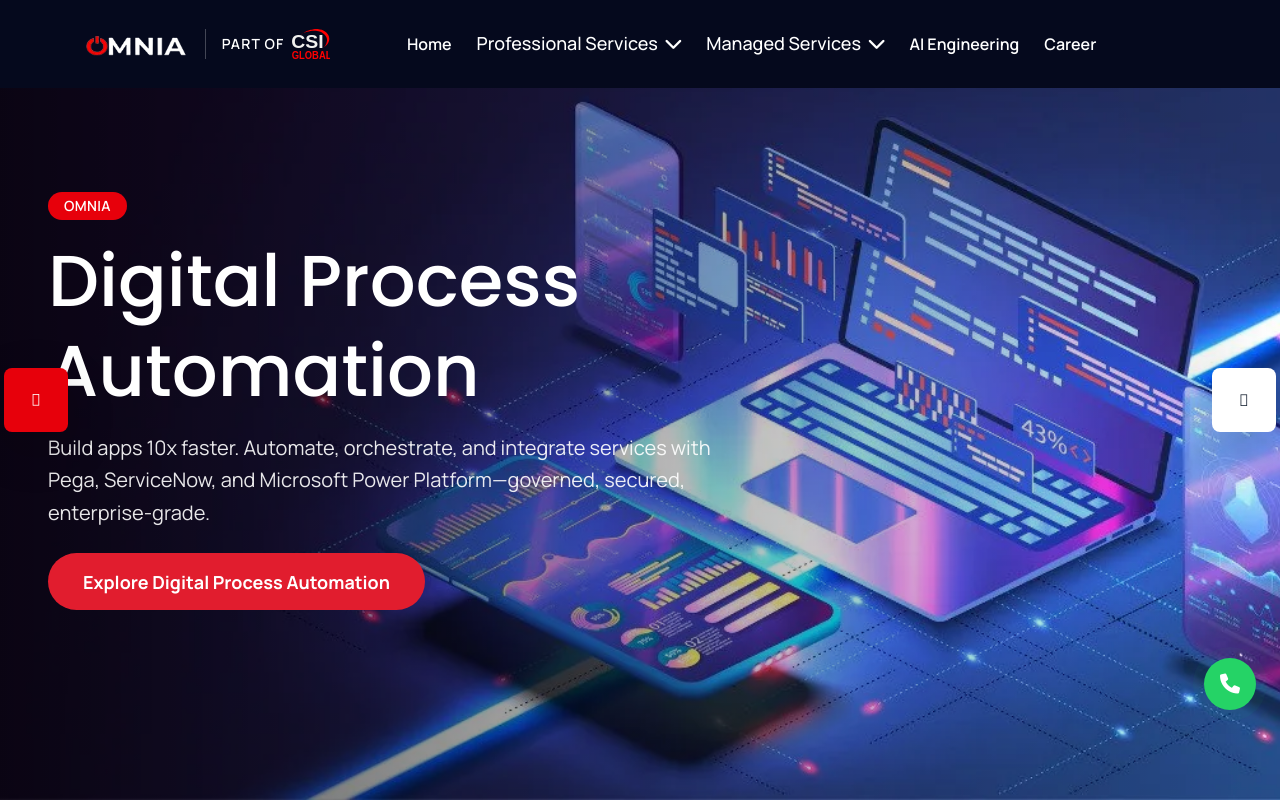
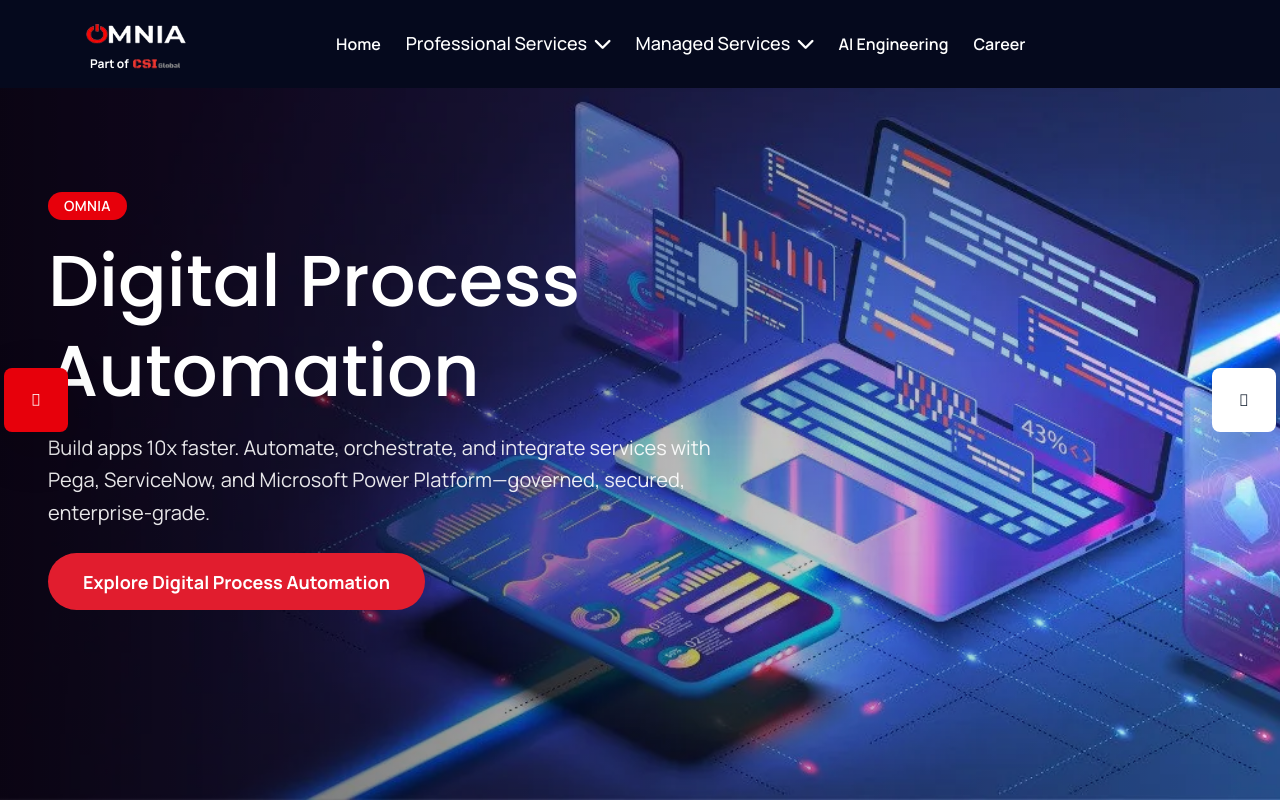
Before and after one commit to csi-global/omnia, a Next.js app: page / in a window 1280 px wide. Shown: the top 802 px of the page. Built offline with nearby package versions, Linux system fonts and the light colour scheme.

Commit message:
Refactor layout and components by removing FloatingCallButton and offcanvas label styles. Updated footer and header logos for improved consistency and visual appeal.

```diff
--- a/src/app/globals.css
+++ b/src/app/globals.css
@@ -239,14 +239,6 @@
   color: var(--theme);
 }
 
-.offcanvas-part-of-label {
-  font-size: 0.625rem;
-  font-weight: 600;
-  letter-spacing: 0.08em;
-  text-transform: uppercase;
-  color: rgba(15, 23, 42, 0.5);
-  line-height: 1;
-}
 .footer-part-of-label {
   font-size: 0.625rem;
   font-weight: 600;
--- a/src/app/layout.tsx
+++ b/src/app/layout.tsx
@@ -1,5 +1,4 @@
 import BackToTopButton from "@/components/back-to-top";
-import FloatingCallButton from "@/components/FloatingCallButton";
 import Footer from "@/components/Footer";
 import Header from "@/components/Header";
 import Preloader from "@/components/Preloader";
@@ -62,7 +61,6 @@
       >
         <Preloader />
         <BackToTopButton />
-        <FloatingCallButton />
         <Header />
         {children}
         <Footer />
--- a/src/components/FloatingCallButton.tsx
+++ /dev/null
@@ -1,14 +0,0 @@
-"use client";
-
-export default function FloatingCallButton() {
-  return (
-    <a
-      href="tel:+441133662035"
-      aria-label="Call Omnia Services"
-      className="floating-call-btn"
-      title="Call us: +44-1133 662035"
-    >
-      <i className="fas fa-phone"></i>
-    </a>
-  );
-}
--- a/src/components/Footer.tsx
+++ b/src/components/Footer.tsx
@@ -21,16 +21,15 @@
             <Link href="/" className="footer-logo" aria-label="Omnia Services homepage">
               <Image src={blackLogo} alt="Omnia Services logo" className="select-none" />
             </Link>
-            <div className="d-flex align-items-center gap-2 flex-wrap" aria-label="Part of CSI Global">
-              <span className="footer-part-of-label">Part of</span>
+            <div className="flex items-center justify-center gap-2 flex-wrap" aria-label="Part of CSI Global">
+              <span className="footer-part-of-label pl-2">Part of</span>
               <Image
-                src="/assets/img/csi-logo-dark.svg"
+                src="/assets/img/logo/csi-logo.png"
                 alt=""
-                width={200}
-                height={158}
+                width={120}
+                height={40}
                 className="select-none"
-                unoptimized
-                style={{ width: "auto", height: "clamp(26px, 3vw, 34px)" }}
+                style={{ width: "auto", height: "20px" }}
               />
             </div>
           </div>
--- a/src/components/Header.tsx
+++ b/src/components/Header.tsx
@@ -13,16 +13,13 @@
   const managedListRef = useRef<HTMLUListElement | null>(null);
   const [professionalMaxHeight, setProfessionalMaxHeight] = useState<number>(0);
   const [managedMaxHeight, setManagedMaxHeight] = useState<number>(0);
-  const [isHeaderSticky, setIsHeaderSticky] = useState(false);
   // const [contactEmail, setContactEmail] = useState<string>("info@omniaservices.co.uk");
 
   useEffect(() => {
     const handleScroll = () => {
       const stickyEl = document.getElementById("header-sticky");
       if (!stickyEl) return;
-      const sticky = window.scrollY > 50;
-      setIsHeaderSticky(sticky);
-      if (sticky) {
+      if (window.scrollY > 50) {
         stickyEl.classList.add("sticky");
       } else {
         stickyEl.classList.remove("sticky");
@@ -86,43 +83,41 @@
             </div>
           </div>
         </div> */}
-        <div id="header-sticky" className="header-1 group">
+        <div id="header-sticky" className="header-1">
           <div className="container">
             <div className="mega-menu-wrapper">
               <div className="header-main">
-                <div className="logo d-flex flex-row flex-wrap align-items-center gap-2 gap-md-3">
-                  <div className="d-flex flex-shrink-0 align-items-center">
-                    <Link href="/" className="header-logo">
+                <div className="logo">
+                  <Link href="/" className="header-logo flex flex-col items-start">
                     <Image src="/assets/img/logo/white-logo.webp" alt="Omnia Services" width={0} height={0} sizes="100vw" style={{ width: "auto", height: "40px" }} />
-                    </Link>
-                    <Link href="/" className="header-logo-2">
-                      <Image src="/assets/img/logo/black-logo.webp" alt="Omnia Services" width={0} height={0} sizes="100vw" style={{ width: "auto", height: "40px" }} />
-                    </Link>
-                  </div>
-                  <div
-                    className={`header-csi-subrow d-flex min-w-0 align-items-center gap-2 border-s border-solid ps-3 flex-wrap ${
-                      isHeaderSticky ? "border-slate-300/80" : "border-white/25"
-                    }`}
-                    aria-label="Part of CSI Global"
-                  >
-                    <span
-                      className={`shrink-0 text-sm font-semibold uppercase leading-none tracking-[0.08em] transition-colors duration-200 ease-in-out ${
-                        isHeaderSticky ? "text-slate-900" : "text-white"
-                      }`}
-                    >
-                      Part of
-                    </span>
+                    <div className="flex gap-1 text-xs font-bold flex-nowrap text-white shrink-0">
+                      <span className="py-1 pl-2">Part of</span>
                       <Image
-                      key={isHeaderSticky ? "csi-dark" : "csi-light"}
-                      src={isHeaderSticky ? "/assets/img/csi-logo-dark.svg" : "/assets/img/csi-logo.svg"}
+                        src="/assets/img/logo/csi-logo.png"
                         alt=""
-                      width={200}
-                      height={158}
+                        width={120}
+                        height={40}
                         className="select-none"
-                      unoptimized
-                      style={{ width: "auto", height: "clamp(22px, 3vw, 30px)", maxWidth: "min(52vw, 12rem)" }}
+                        style={{ width: "auto", height: "20px" }}
                       />
                     </div>
+                  </Link>
+                  <Link href="/" className="header-logo-2 flex flex-col items-start">
+                    <Image src="/assets/img/logo/black-logo.webp" alt="Omnia Services" width={0} height={0} sizes="100vw" style={{ width: "auto", height: "40px" }} />
+                    <div className="flex gap-1 text-xs font-bold flex-nowrap shrink-0 text-slate-900">
+                      <span className="py-1 pl-2">Part of</span>
+                      <Image
+                        src="/assets/img/logo/csi-logo.png"
+                        alt=""
+                        width={120}
+                        height={40}
+                        className="select-none"
+                        style={{ width: "auto", height: "20px" }}
+                        quality={100}
+                        priority
+                      />
+                    </div>
+                  </Link>
                 </div>
                 <div className="mean__menu-wrapper d-none d-xl-block">
                   <div className="main-menu">
@@ -177,25 +172,10 @@
           <div className="offcanvas__wrapper">
             <div className="offcanvas__content">
               <div className="offcanvas__top mb-5 d-flex justify-content-between align-items-center">
-                <div className="offcanvas__logo d-flex flex-row flex-wrap align-items-center gap-3">
-                  <Link href="/" className="flex-shrink-0">
+                <div className="offcanvas__logo">
+                  <Link href="/">
                     <Image src="/assets/img/logo/black-logo.webp" alt="Omnia Services" width={0} height={0} sizes="100vw" style={{ width: "auto", height: "32px" }} />
                   </Link>
-                  <div
-                    className="d-flex min-w-0 align-items-center gap-2 border-start border-secondary border-opacity-25 ps-3"
-                    aria-label="Part of CSI Global"
-                  >
-                    <span className="offcanvas-part-of-label flex-shrink-0">Part of</span>
-                    <Image
-                      src="/assets/img/csi-logo-dark.svg"
-                      alt=""
-                      width={180}
-                      height={142}
-                      className="select-none"
-                      unoptimized
-                      style={{ width: "auto", height: "26px", maxWidth: "min(46vw, 11rem)" }}
-                    />
-                  </div>
                 </div>
                 <div className="offcanvas__close">
                   <button onClick={() => setIsOffcanvasOpen(false)} aria-label="Close menu">
```
Lines whose indentation alone changed are shown as unchanged.
